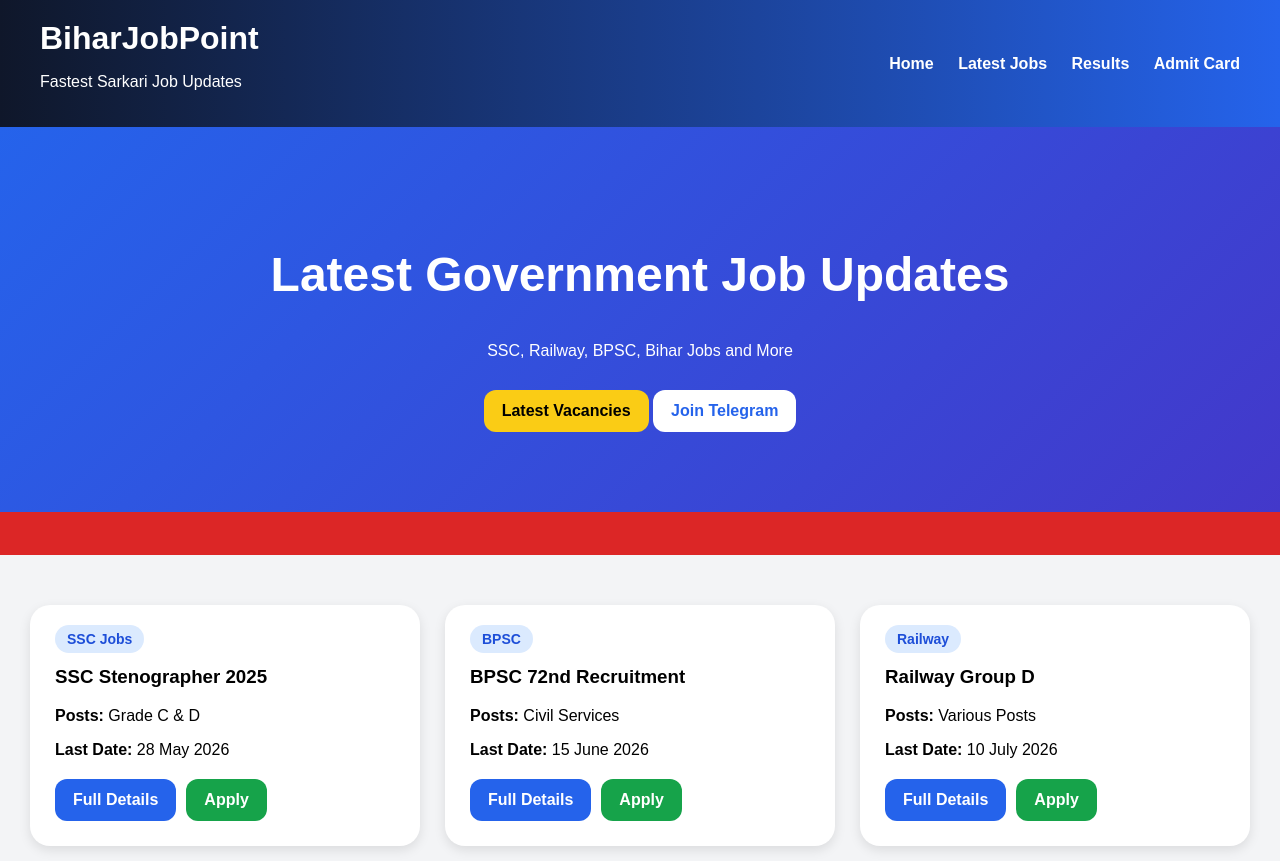
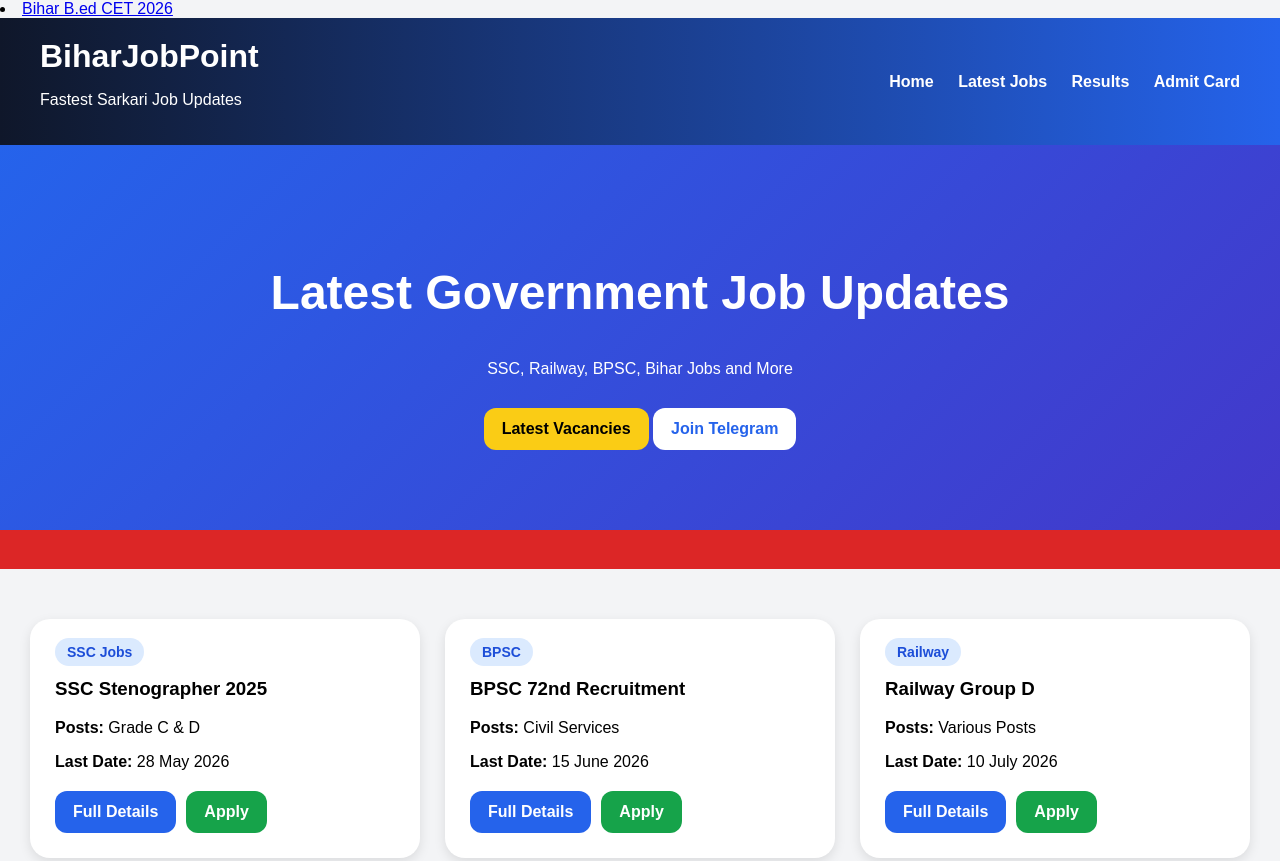
Before and after one commit to biharjobpoint/biharjobpoint, a plain HTML site: page index.html in a window 1280 px wide. Shown: the top 861 px of the page. Drawn offline with Linux system fonts and the light colour scheme.

Commit message:
Update index.html

```diff
--- a/index.html
+++ b/index.html
@@ -1,4 +1,4 @@
-
+<li><a href="#">Bihar B.ed CET 2026</a></li>
 <!DOCTYPE html>
 <html lang="en">
 <head>
```
